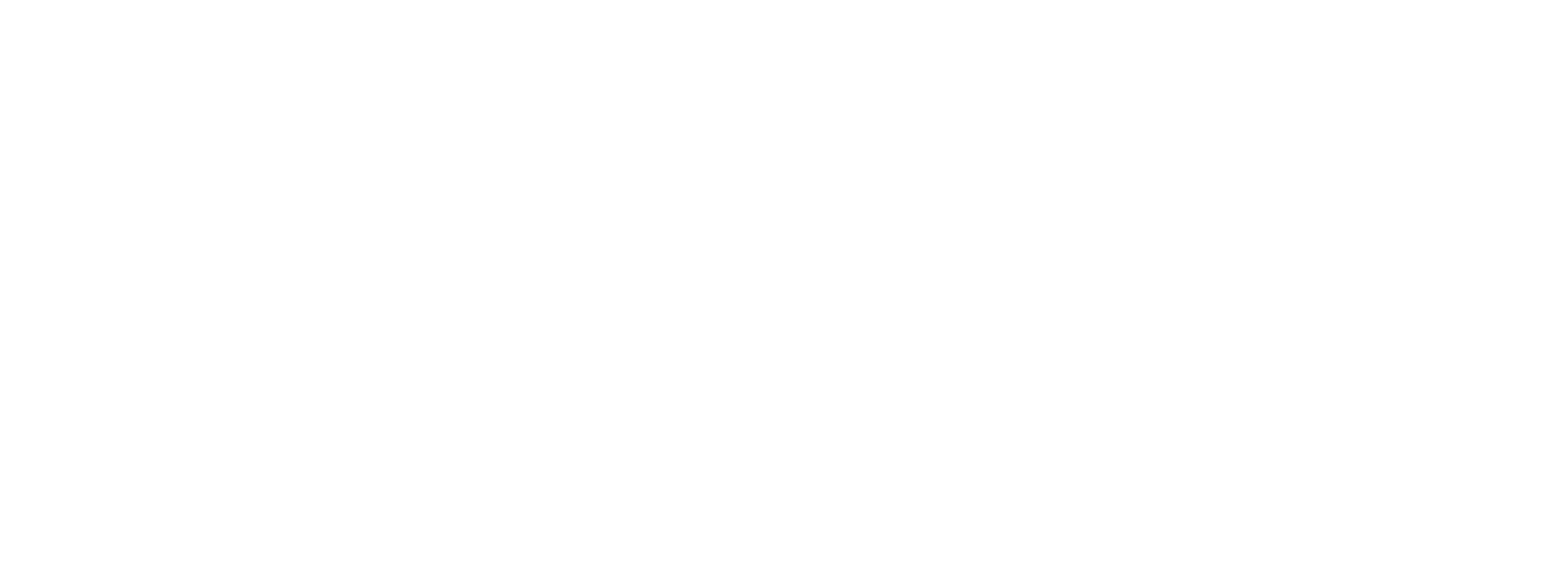
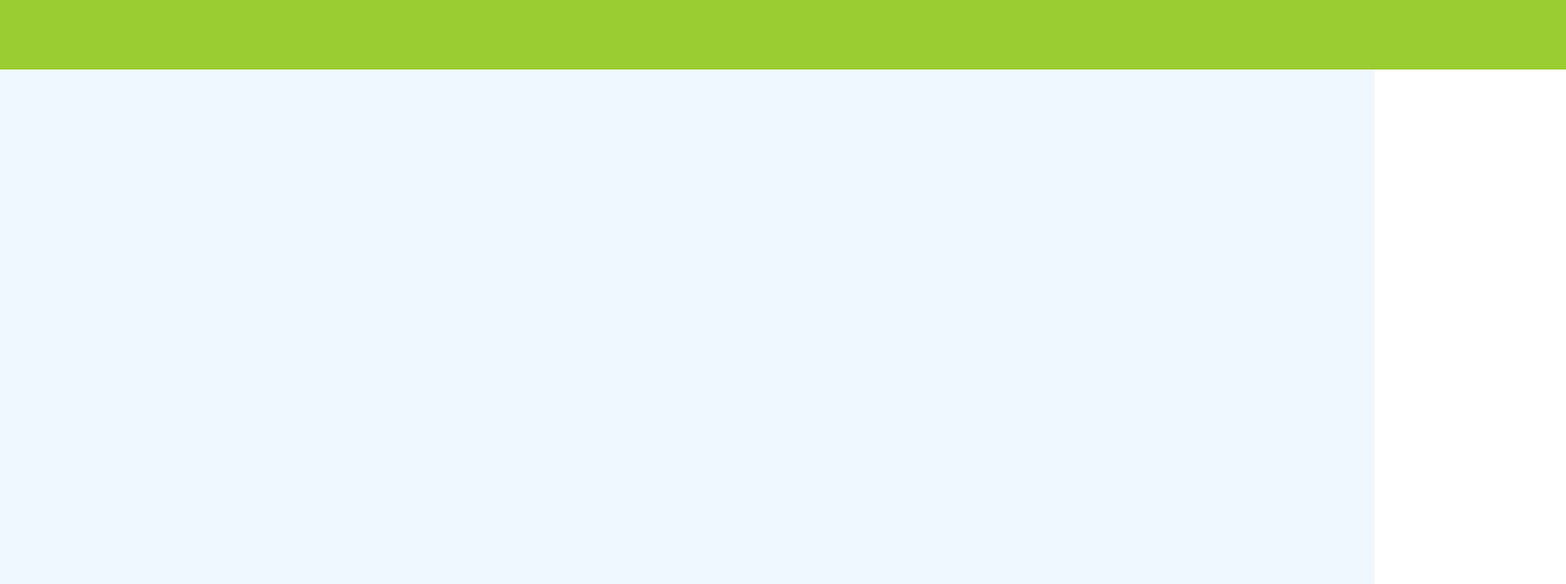
Before and after one commit to oooihmm/fookit, a React (Create React App) app: page / in a window 1280 px wide. Shown: the top 672 px of the page at 87% size, 1800 px wide, since content can reach past the window. Built offline with nearby package versions, Linux system fonts and the light colour scheme.

Commit message:
Feat: 기본 레이아웃 구현

```diff
--- a/src/App.tsx
+++ b/src/App.tsx
@@ -1,10 +1,13 @@
-import './App.css';
+import { BrowserRouter } from 'react-router-dom'
+import Routes from './routes'
+import './App.css'
 
 function App() {
   return (
-    <div className="App">
-    </div>
-  );
+    <BrowserRouter>
+      <Routes />
+    </BrowserRouter>
+  )
 }
 
-export default App;
+export default App
--- /dev/null
+++ b/src/components/layouts/Contents.tsx
@@ -0,0 +1,20 @@
+import React from 'react'
+import styled from 'styled-components'
+import { Outlet } from 'react-router-dom'
+
+const ContentsWrapper = styled.div`
+  padding: 0 150px;
+  padding-bottom: 80px;
+  width: 100vw;
+  padding: 0 150px;
+  height: calc(100vh - 80px);
+  background-color: aliceblue;
+`
+
+export const Contents = () => {
+  return (
+    <ContentsWrapper>
+      <Outlet />
+    </ContentsWrapper>
+  )
+}
--- /dev/null
+++ b/src/components/layouts/Header.tsx
@@ -0,0 +1,19 @@
+import React from 'react'
+import styled from 'styled-components'
+
+const DefaultHeader = styled.div`
+  width: 100vw;
+  min-width: 1500px;
+  height: 80px;
+  padding: 0 150px;
+  margin: 0;
+
+  display: flex;
+  background-color: yellowgreen;
+`
+
+export const Header = () => {
+  return (
+    <DefaultHeader></DefaultHeader>
+  )
+}
--- /dev/null
+++ b/src/layouts/index.tsx
@@ -0,0 +1,23 @@
+import React from 'react'
+import styled from 'styled-components'
+import { Header } from '../components/layouts/Header'
+import { Contents } from '../components/layouts/Contents'
+
+const Wrapper = styled.div`
+padding: 0;
+margin: 0;
+width: 100vw;
+height: 100vh;
+
+display: flex;
+flex-direction: column;
+`
+
+export const Layout = () => {
+  return (
+    <Wrapper>
+      <Header />
+      <Contents />
+    </Wrapper>
+  )
+}
--- /dev/null
+++ b/src/routes/index.tsx
@@ -0,0 +1,12 @@
+import { Routes, Route } from 'react-router-dom'
+import { Layout } from '../layouts'
+
+
+export default function AppRoutes() {
+  return (
+      <Routes>
+        <Route path='/' element={<Layout />}>
+        </Route>
+        <Route path='*' element={<p>Not Found</p>} />
+      </Routes>  )
+}
```
